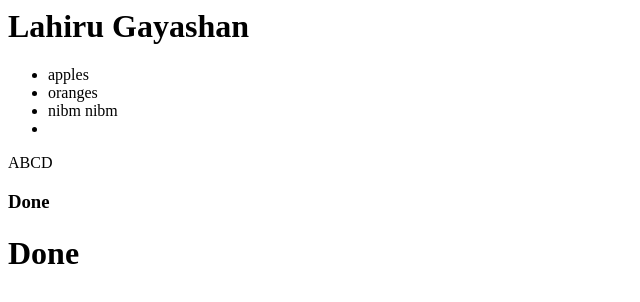
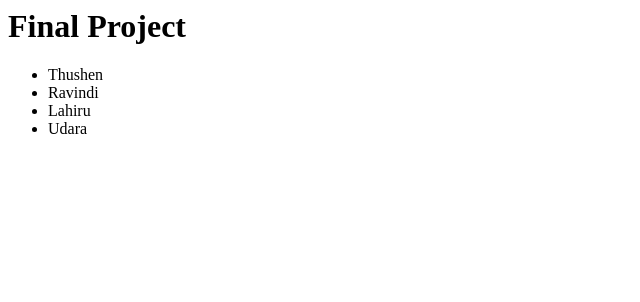
Before and after one commit to CyberSaur/GitTest, a plain HTML site: page index.html in a window 1280 px wide. Shown: the whole page, without its empty margins (0-640 px from the left). Drawn offline with Linux system fonts and the light colour scheme.

Commit message:
Me wage messsage ekak daanna code eka edit karama.

```diff
--- a/index.html
+++ b/index.html
@@ -1,21 +1,18 @@
 <html>
 <head>
 <title>
-	Title
+GitHub Practice
 </title>
 </head>
 <body>
-<h1>Lahiru Gayashan</h1>
+<h1>Final Project</h1>
 	<div>
 		<ul>
-			<li>apples</li>
-			<li>oranges</li>
-			<li>nibm nibm<li>
+			<li>Thushen</li>
+			<li>Ravindi</li>
+			<li>Lahiru</li>
+			<li>Udara</li>
 		</ul>
 	</div>
-ABCD
-
-<h3> Done</h3>
-<h1>Done</H1>
 </body>
 </html>
```
Also changed, not shown: index2.html (+1 -3 lines), 1 other file.
